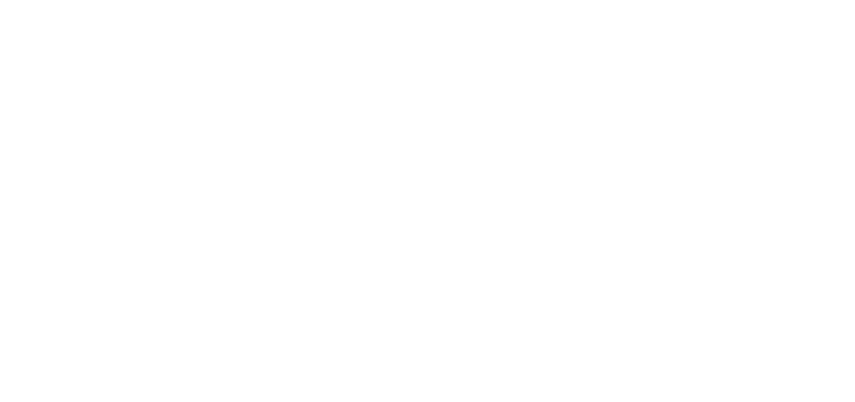
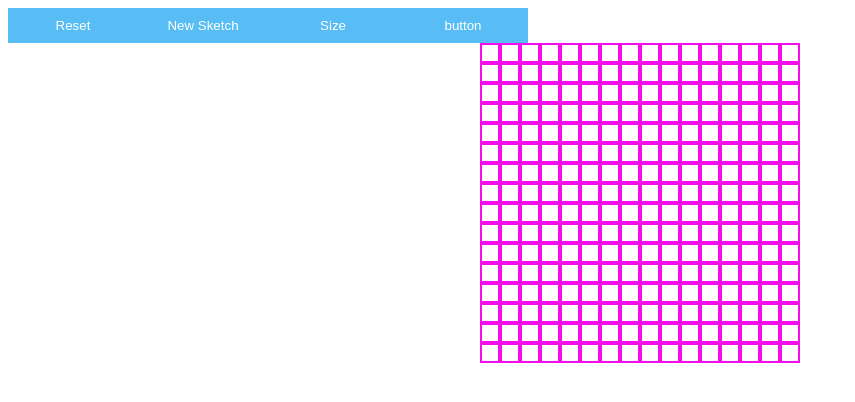
Before and after one commit to titaprincesscess/Odin_projects, a plain HTML site: page Etch_A_Sketch/index.html in a window 1280 px wide. Shown: the whole page, without its empty margins (0-855 px from the left). Drawn offline with Linux system fonts and the light colour scheme.

Commit message:
Buttons(start/reset/grid size) were added Function that sets grid default size were added Getting comfortable with DOM manipulation *giggle

```diff
--- a/Etch_A_Sketch/index.html
+++ b/Etch_A_Sketch/index.html
@@ -2,11 +2,12 @@
 <html lang="en">
 <head>
     <meta charset="UTF-8">
-    <!-- <meta http-equiv="X-UA-Compatible" content="IE=edge"> -->
+    <meta http-equiv="X-UA-Compatible" content="IE=edge">
     <meta name="viewport" content="width=device-width, initial-scale=1.0">
-    <title>Document</title>
+    <link rel="stylesheet" href="style.css">
+    <script src="script.js" defer></script>
+    <title>Etch-A-Sketch</title>
 </head>
 <body>
-
 </body>
 </html>
--- a/Etch_A_Sketch/script.js
+++ b/Etch_A_Sketch/script.js
@@ -0,0 +1,27 @@
+createHeaderPanel();
+createDivBoxes(16);
+
+
+
+function createHeaderPanel(){
+    let labels = ['Reset','New Sketch', 'Size',' button'];
+    for(let label of labels){
+    const buttons = document.createElement('button');
+    document.body.appendChild(buttons);
+    buttons.textContent = label;
+    buttons.classList.add('button');};
+};
+
+function createDivBoxes(num){
+    for(let counter = 0; counter <num; counter++ ){//Parent
+     const outerDivContainer = document.createElement('div');
+
+        for (let count = 0; count < num; count++) { //child
+            const innerDivContainer = document.createElement('div');
+            outerDivContainer.appendChild(innerDivContainer);
+           innerDivContainer.classList.add('divSize');
+            };
+        document.body.appendChild(outerDivContainer);
+        outerDivContainer.classList.add('divContainer');
+    };
+};
--- a/Etch_A_Sketch/style.css
+++ b/Etch_A_Sketch/style.css
@@ -0,0 +1,33 @@
+html{
+  font-family: Arial, Helvetica, sans-serif;
+  font-size: 9px;
+}
+/* *{
+} */
+.divSize:hover{
+  background-color:  rgb(248, 12, 236);
+}
+.divSize{
+  height: 16px;
+  width: 16px;
+  border: 2px solid rgb(248, 12, 236);
+}
+.divContainer{
+  justify-content: center;
+  width: auto;
+}
+div {
+    display: flex;
+  }
+  .button{
+    height: 35px;
+    width: 130px;
+    color: white;
+    background-color: rgb(88, 189, 244);
+    border: 0;
+  }
+  .button:hover{
+    color: rgb(79, 76, 76);
+    background-color: rgb(220, 204, 236) ;
+    box-shadow: inset;
+  }
```
